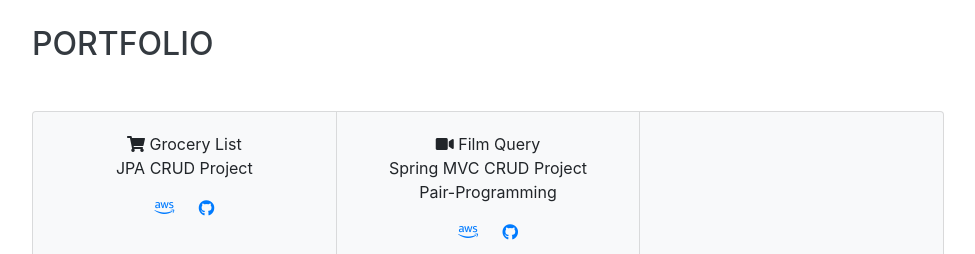
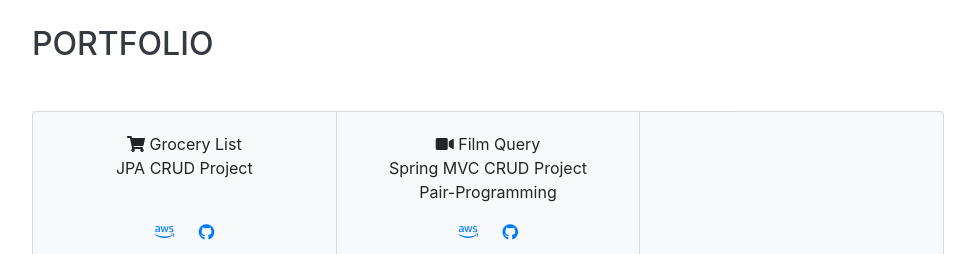
Before and after one commit to vintonl/PersonalSite, a website with bundled scripts: page html/index.html in a window 1280 px wide. Shown: the part 1780-2034 px from the top of the page, without its empty margins (288-1263 px from the left). Built offline with nearby package versions, Linux system fonts and the light colour scheme; a web font is replaced by a local one.

Commit message:
added &nbsp;

```diff
--- a/html/index.html
+++ b/html/index.html
@@ -169,7 +169,7 @@
         <div class="card-rows card-group">
           <div class="card bg-light">
             <div class="card-body text-center">
-              <p class="card-text"><i class="fas fa-shopping-cart"></i> Grocery List <br> JPA CRUD Project</p>
+              <p class="card-text"><i class="fas fa-shopping-cart"></i> Grocery List <br> JPA CRUD Project <br> &nbsp;</p>
               <a href="http://3.132.229.160:8080/GroceryList/" target="_blank" class="card-link"> <i class="fab fa-aws"></i> </a>
               <a href="https://github.com/vintonl/JPACRUDProject" target="_blank" class="card-link"> <i class="fab fa-github"></i> </a>
             </div>
```
